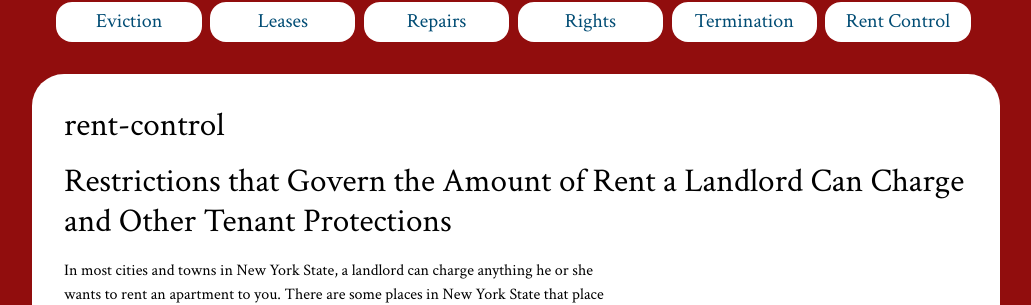
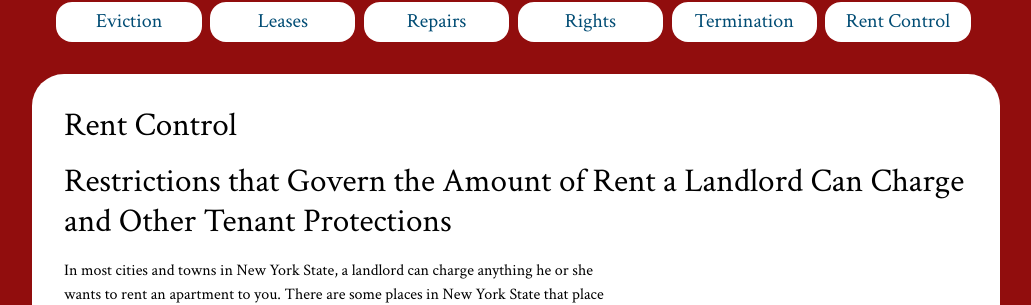
Before and after one commit to iinf362/team2, a Jekyll site: the page built from rent-control/index.md, in a window 1280 px wide and 900 px high. Shown: the part 252-557 px from the top of the window, without its empty margins (124-1155 px from the left). Built offline with Jekyll 4.4.1, drawn with Linux system fonts in a browser that asks for light colours.

```diff
--- a/rent-control/index.md
+++ b/rent-control/index.md
@@ -1,6 +1,6 @@
 ---
 layout: default-page
-title: rent-control
+title: Rent Control
 ---
 
 # Restrictions that Govern the Amount of Rent a Landlord Can Charge and Other Tenant Protections
```
